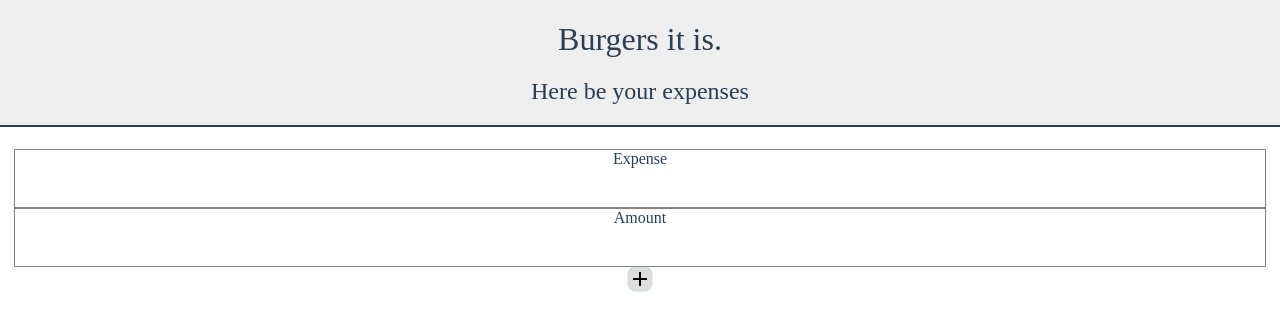
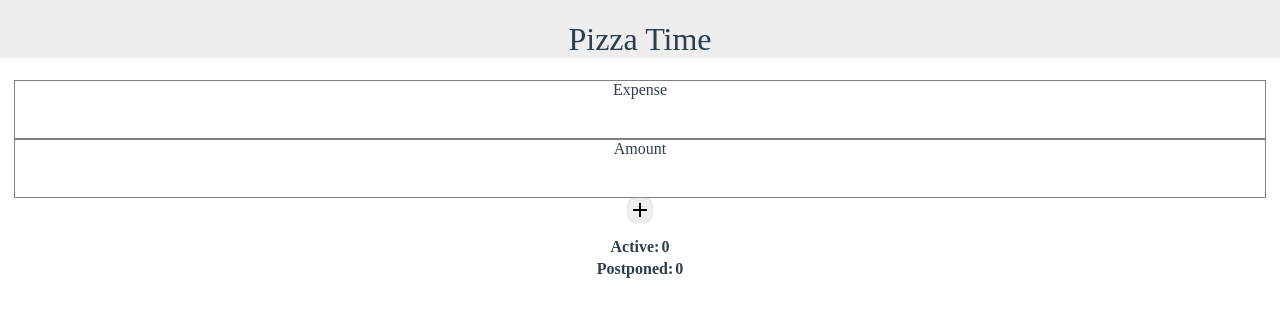
Before and after one commit to p-w-g/fried-ramen, a Vue app: page / in a window 1280 px wide. Shown: the top 330 px of the page. Built offline with nearby package versions, Linux system fonts and the light colour scheme.

Commit message:
init heroku branch

```diff
--- /dev/null
+++ b/src/assets/colors.scss
@@ -0,0 +1,9 @@
+$primary-bg: #edf7f6;
+$alt-bg: #efefef;
+$primary-text: #231123;
+
+$state-danger: #d62839;
+$state-danger-alt: #ee6352;
+$state-alert: #f98948;
+$state-notice: #ff5e5b;
+$state-freeze: #a4b0f5;
--- /dev/null
+++ b/src/assets/generics.scss
@@ -0,0 +1,54 @@
+@font-face {
+  font-family: 'Quicksand';
+  src: url('./assets/Quicksand-VariableFont.ttf') format('opentype');
+}
+
+body {
+  font-family: 'Quicksand';
+  font-weight: 400;
+  color: #2c3e50;
+  margin: 0;
+  text-align: center;
+}
+
+ul {
+  list-style: 0;
+  padding-left: 0;
+  display: flex;
+  flex-direction: column;
+}
+
+li {
+  padding: 10px;
+}
+
+fieldset {
+  border: 0;
+}
+
+input {
+  border: 0;
+  padding: 0.5rem;
+  text-align: center;
+
+  &[type='number'] {
+    appearance: textfield;
+  }
+}
+
+table {
+  margin: auto;
+}
+
+td {
+  width: 60px;
+  padding: 0;
+
+  &:first-child {
+    width: 210px;
+  }
+}
+
+th {
+  padding: 0;
+}
--- a/src/assets/main.scss
+++ b/src/assets/main.scss
@@ -1,54 +1,15 @@
-@font-face {
-  font-family: 'Quicksand';
-  src: url('./assets/Quicksand-VariableFont.ttf') format('opentype');
-}
-
-body {
-  font-family: 'Quicksand';
-  font-weight: 400;
-  color: #2c3e50;
-  margin: 0;
-  text-align: center;
-}
-
-ul {
-  list-style: 0;
-  padding-left: 0;
-  display: flex;
-  flex-direction: column;
-}
-
-li {
-  justify-content: space-between;
-
-  * {
-    margin-left: 1rem;
-  }
-}
-
-fieldset {
-  border: 0;
-}
-
-input {
-  border: 0;
-  padding: 0.5rem;
-  text-align: center;
-
-  &[type='number'] {
-    appearance: textfield;
-  }
-}
+@import 'colors';
+@import 'generics';
 
 .fr {
   font-family: Arial, Helvetica, sans-serif;
   color: #2c3e50;
 
-  &--button {
+  &__button {
     border-radius: 0.5rem;
     border: 0;
     box-shadow: 0 0 2px 0 #92bfb1;
-    background-color: #ddd;
+    background-color: $alt-bg;
 
     &:hover,
     &:focus {
@@ -56,9 +17,9 @@ input {
       box-shadow: 0 0 2px 0 #6f8f72;
     }
 
-    &__expedite,
-    &__advance,
-    &__postpone {
+    &--expedite,
+    &--advance,
+    &--postpone {
       font-family: Arial, Helvetica, sans-serif;
       color: #2c3e50;
 
@@ -67,34 +28,48 @@ input {
         box-shadow: 0 0 2px 0 #6f8f72;
       }
     }
+
+    &--expedite {
+      &:hover,
+      &:focus {
+        background-color: $state-danger;
+      }
+    }
+
+    &--postpone {
+      &:hover,
+      &:focus {
+        background-color: $state-freeze;
+      }
+    }
   }
 
-  &--label-wrapper {
+  &__label-wrapper {
     border: solid 1px gray;
   }
 
-  &--form {
+  &__form {
     padding-top: 1rem;
     background-color: white;
   }
 
-  &--input-box {
+  &__input-box {
     width: calc(100% - 2rem);
     margin-bottom: 0.5rem;
   }
 
-  &--content-column {
+  &__content-column {
     grid-column: 2;
     grid-row: 2;
   }
 
-  &--grid-container {
+  &__grid-container {
     display: grid;
     grid-template-columns: 2rem auto 2rem;
     grid-template-rows: auto auto;
   }
 
-  &--summary {
+  &__summary { // wycieto, trzeba przesunac border gdzies indziej
     margin-bottom: 0;
     border-bottom: #2c3e50 2px solid;
     width: 100%;
@@ -102,7 +77,7 @@ input {
     display: inline-flex;
   }
 
-  &--heading {
+  &__heading {
     background-color: #eee;
     grid-column: 1 / 4;
     grid-row: 1;
@@ -116,21 +91,4 @@ input {
       margin-bottom: 0;
     }
   }
-
-  &--inline-flex {
-    display: inline-flex;
-    justify-content: space-around;
-  }
-
-  &--inline {
-    display: inline;
-    justify-content: space-around;
-  }
 }
-
-.expense-card {
-  &::after {
-    content: '\a';
-    white-space: pre;
-  }
-}
--- a/src/components/List.vue
+++ b/src/components/List.vue
@@ -1,47 +1,30 @@
 <template>
-  <div class="fr--grid-container">
-    <div class="fr--heading">
+  <div class="fr__grid-container">
+    <div class="fr__heading">
       <header>
         <h1>{{ randomTitle }}</h1>
-        <div class="fr--summary">
-          <h2 v-if="activeExpenses < 1 && postponedExpenses < 1">
-            Here be your expenses
-          </h2>
-
-          <summary v-else>
-            <p v-if="activeExpenses.length > 0">
-              Active:
-              <b>{{ activeExpensesTotal }}</b>
-            </p>
-
-            <p v-if="postponedExpenses.length > 0">
-              Postponed:
-              <b>{{ postponedExpensesTotal }}</b>
-            </p>
-          </summary>
-        </div>
         <form
           id="expenses-form"
-          class="fr--form"
+          class="fr__form"
           @submit.prevent="addNewExpense"
         >
           <fieldset>
-            <div class="fr--label-wrapper">
+            <div class="fr__label-wrapper">
               <label for="expense">Expense</label>
               <input
                 id="expense"
                 v-model="expense"
                 type="text"
-                class="fr--input-box"
+                class="fr__input-box"
               >
             </div>
-            <div class="fr--label-wrapper">
+            <div class="fr__label-wrapper">
               <label for="amount">Amount</label>
               <input
                 id="amount"
                 v-model="amount"
                 type="number"
-                class="fr--input-box"
+                class="fr__input-box"
               >
             </div>
             <button
@@ -51,7 +34,7 @@
 
             <add-icon
               name="expenses-form"
-              class="fr--button"
+              class="fr__button"
               @click="addNewExpense"
             />
           </fieldset>
@@ -59,42 +42,77 @@
       </header>
     </div>
 
-    <div class="fr--content-column">
-      <article class="fr--inline">
-        <p
+    <div class="fr__content-column">
+      <table>
+        <thead>
+          <tr>
+            <th>
+              Active:
+            </th>
+            <th>
+              <b>{{ activeExpensesTotal }}</b>
+            </th>
+          </tr>
+        </thead>
+        <tbody>
+          <tr
             v-for="(obj, index) in activeExpenses"
             :key="index"
             :expense="obj.expense"
-          class="expense-card"
           >
-          <b>{{ obj.expense }}:</b>
+            <td>
+              <b>{{ obj.expense }}</b>
+            </td>
+            <td>
               {{ obj.amount }}
+            </td>
+            <td>
               <check-icon
-            class="fr--button fr--button__expedite"
+                class="fr__button fr__button--expedite"
                 @click="remove(obj.id)"
               />
+
               <chill-icon
-            class="fr--button fr--button__postpone"
+                class="fr__button fr__button--postpone"
                 @click="freeze(obj.id)"
               />
-        </p>
-      </article>
+            </td>
+          </tr>
+        </tbody>
+      </table>
 
-      <article class="fr--inline">
-        <p
+      <table>
+        <thead>
+          <tr>
+            <th>
+              Postponed:
+            </th>
+            <th>
+              <b>{{ postponedExpensesTotal }}</b>
+            </th>
+          </tr>
+        </thead>
+        <tbody>
+          <tr
             v-for="(obj, index) in postponedExpenses"
             :key="index"
             :expense="obj.expense"
-          class="expense-card"
           >
-          <b>{{ obj.expense }}:</b>
+            <td>
+              <b>{{ obj.expense }}</b>
+            </td>
+            <td>
               {{ obj.amount }}
+            </td>
+            <td>
               <flame-icon
-            class="fr--button fr--button__advance"
+                class="fr__button fr__button--advance"
                 @click="advance(obj.id)"
               />
-        </p>
-      </article>
+            </td>
+          </tr>
+        </tbody>
+      </table>
     </div>
   </div>
 </template>
@@ -105,7 +123,12 @@ import ChillIcon from '../assets/icons/ac_unit-24px.svg';
 import CheckIcon from '../assets/icons/check_circle_outline-24px.svg';
 import AddIcon from '../assets/icons/add-24px.svg';
 
-const themNomNoms = ['Am famished.', 'Coffee run.', 'Burgers it is.'];
+const themNomNoms = [
+  'Am famished.',
+  'Coffee run.',
+  'Burgers it is.',
+  'Pizza Time',
+];
 
 export default {
   name: 'List',
@@ -158,7 +181,7 @@ export default {
   methods: {
     addNewExpense() {
       return this.amount !== ''
-        ? (this.newObjectPush(), this.resetForm(), this.saveexpenseList())
+        ? (this.newObjectPush(), this.resetForm(), this.saveExpenseList())
         : null;
     },
     newObjectPush() {
@@ -176,7 +199,7 @@ export default {
         }
       }
 
-      this.saveexpenseList();
+      this.saveExpenseList();
     },
     advance(index) {
       for (let i = 0; i < this.expenseList.length; i++) {
@@ -185,7 +208,7 @@ export default {
         }
       }
 
-      this.saveexpenseList();
+      this.saveExpenseList();
     },
     parser10(notAStrinObviously) {
       return parseInt(notAStrinObviously, 10);
@@ -206,15 +229,14 @@ export default {
           this.$delete(this.expenseList, i);
         }
       }
-      this.saveexpenseList();
+      this.saveExpenseList();
     },
-    saveexpenseList() {
+    saveExpenseList() {
       localStorage.setItem('expenseList', JSON.stringify(this.expenseList));
     },
     loadexpenseList() {
       try {
         this.expenseList = JSON.parse(localStorage.getItem('expenseList'));
-        // this.id = this.expenseList.length;
       } catch (e) {
         localStorage.removeItem('expenseList');
       }
```
Lines whose indentation alone changed are shown as unchanged.
